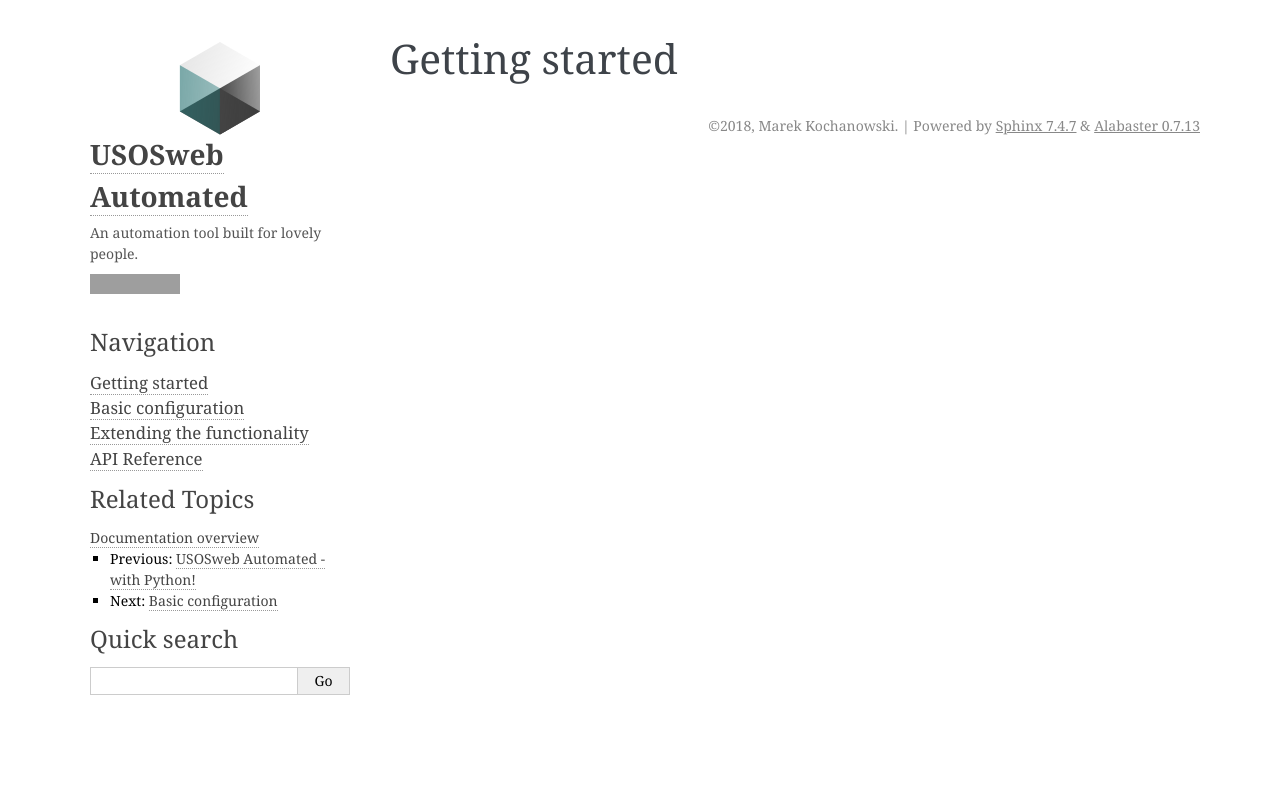
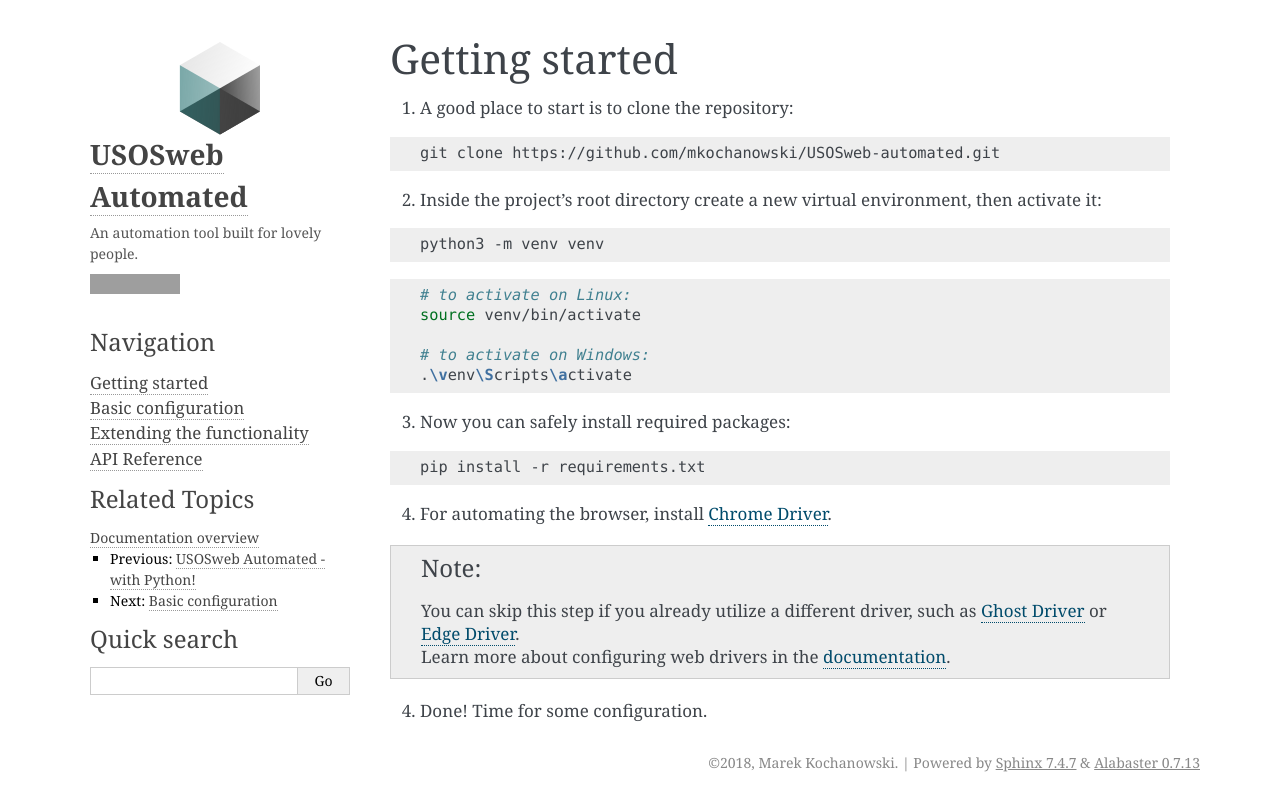
Before and after one commit to mkochanowski/USOSweb-automated, a Sphinx documentation site: the page built from docs/quickstart.rst, in a window 1280 px wide. Shown: the top 811 px of the page. Built offline with Sphinx 7.4.7, drawn with Linux system fonts in a browser that asks for light colours; grey boxes are pictures that could not be loaded.

Commit message:
Add a 'Getting started' guide to documentation

```diff
--- a/docs/quickstart.rst
+++ b/docs/quickstart.rst
@@ -1,2 +1,39 @@
 Getting started
 ===============
+
+1.  A good place to start is to clone the repository:
+
+.. code-block:: bash
+
+    git clone https://github.com/mkochanowski/USOSweb-automated.git
+
+2.  Inside the project's root directory create a new virtual environment, then activate it:
+
+.. code-block:: bash
+
+    python3 -m venv venv
+
+.. code-block:: bash
+
+    # to activate on Linux:
+    source venv/bin/activate
+
+    # to activate on Windows:
+    .\venv\Scripts\activate
+
+
+3. 	Now you can safely install required packages:
+
+.. code-block:: bash
+
+    pip install -r requirements.txt
+
+4.  For automating the browser, install
+    `Chrome Driver <https://sites.google.com/a/chromium.org/chromedriver/downloads>`_.
+
+.. note::
+
+    | You can skip this step if you already utilize a different driver, such as `Ghost Driver <https://github.com/detro/ghostdriver>`_ or `Edge Driver <https://developer.microsoft.com/en-us/microsoft-edge/tools/webdriver/>`_.
+    | Learn more about configuring web drivers in the `documentation <https://docs.kochanow.ski/usos/advanced.html>`_.
+
+4.  Done! Time for some configuration.
```
